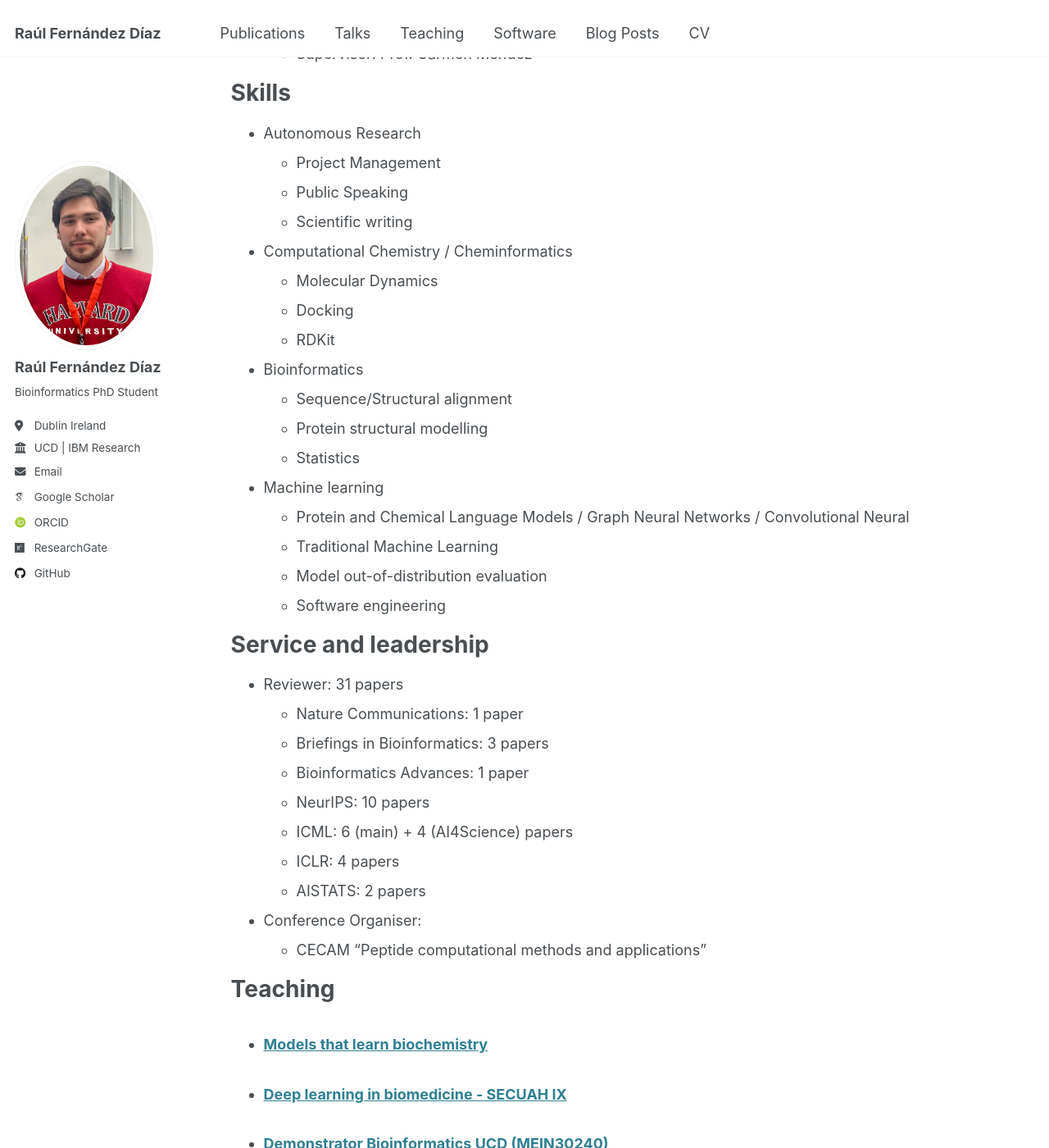
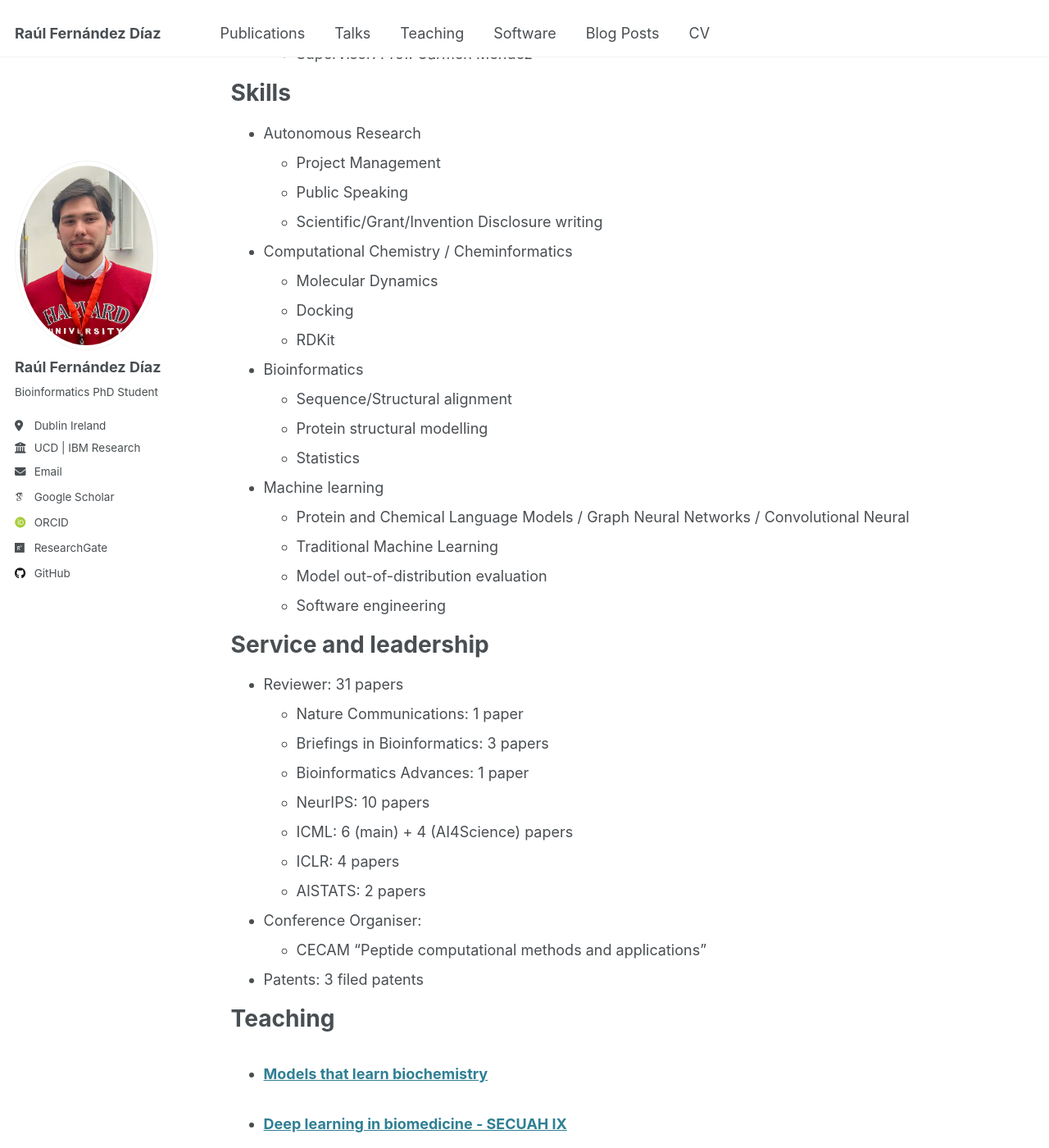
Before and after one commit to RaulFD-creator/RaulFD-creator.github.io, a Jekyll site: the page built from _pages/cv.md, in a window 1280 px wide and 1400 px high, scrolled down 794 px. Shown: the whole window at 82% size. Built offline with Jekyll 4.4.1, drawn with Linux system fonts in a browser that asks for light colours; some web fonts are replaced.

Commit message:
🛠️ Add IDF + Grant writing

```diff
--- a/_pages/cv.md
+++ b/_pages/cv.md
@@ -37,7 +37,7 @@ Skills
 * Autonomous Research
   * Project Management
   * Public Speaking
-  * Scientific writing
+  * Scientific/Grant/Invention Disclosure writing
 * Computational Chemistry / Cheminformatics
   * Molecular Dynamics
   * Docking
@@ -67,6 +67,8 @@ Service and leadership
 * Conference Organiser:
   * CECAM "Peptide computational methods and applications"
 
+* Patents: 3 filed patents
+
 Teaching
 ======
   <ul>{% for post in site.teaching reversed %}
```
